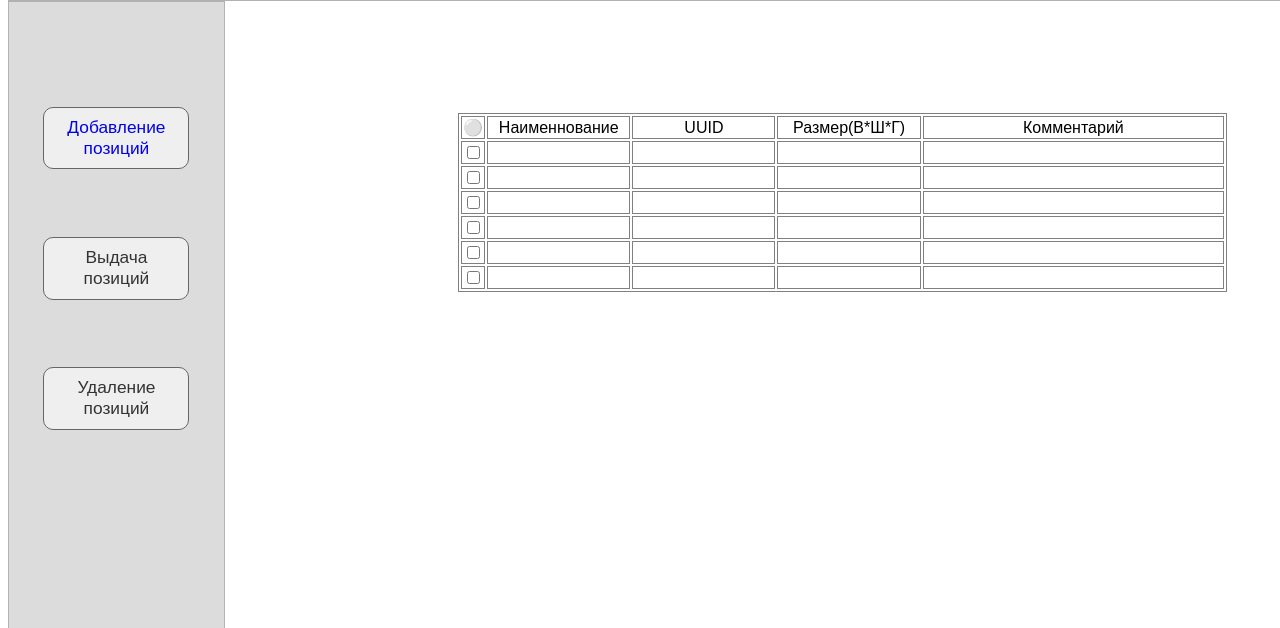
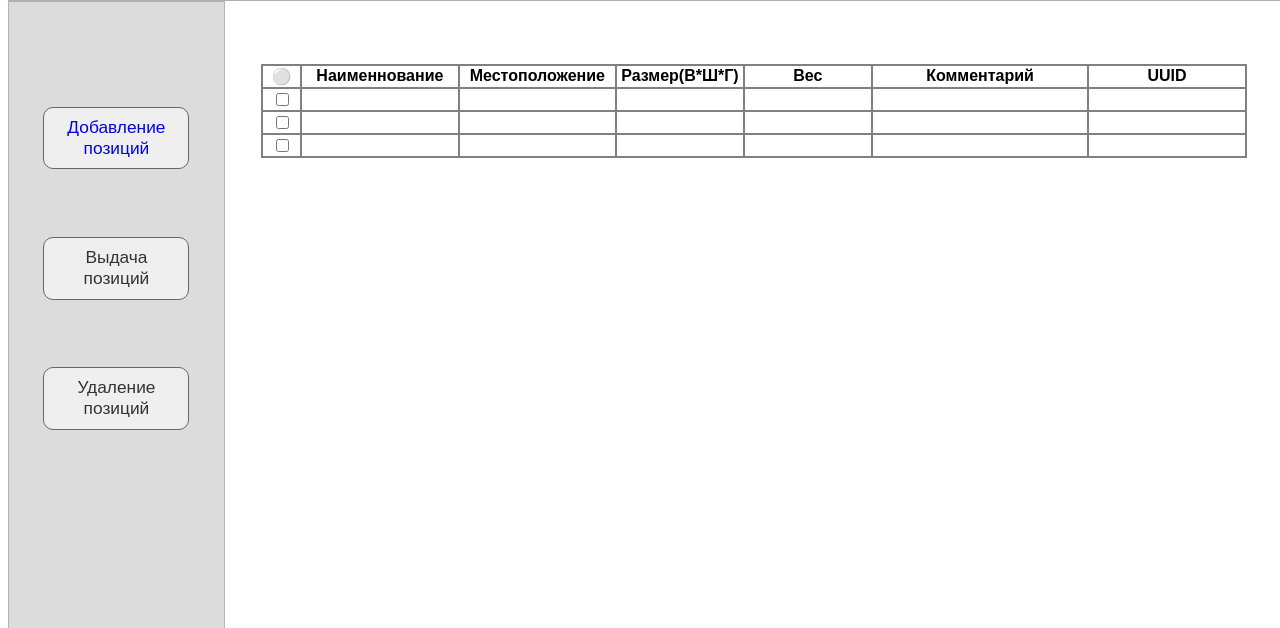
Before and after one commit to MatthewT4/MOS-Electronic-WareHouse-frontend, a plain HTML site: page index.html in a window 1280 px wide. Shown: the part 172-800 px from the top of the page. Drawn offline with Linux system fonts and the light colour scheme.

Commit message:
Fix table

```diff
--- a/index.html
+++ b/index.html
@@ -122,77 +122,52 @@
 </a>
 
 <div class="right">
-<div class="right">
-<table width="100%">
-    <tr >
+<table cellspacing=0>
+    <tr>
 
-     <td width="3%"> &#9898; </td>
-
-    <td width="19%"><center>Наименнование</center></td>
-    <td width="19%"><center>UUID</center></td>
-    <td width="19%"><center>Размер(В*Ш*Г)</center></td>
-    <td width="40%"><center>Комментарий</center></td>
+        <th class="checkbox"> &#9898; </th> <!-- ChekBox -->
+        <th >Наименнование</th>
+        <th >Местоположение</th>
+        <th class="weight">Размер(В*Ш*Г)</th>
+        <th class="weight">Вес</th>
+        <th class="Comment">Комментарий</th>
+        <th >UUID</th>
 
     </tr>
-    <tr >
+    <tr>
 
-        <td width="3%"> <input type="checkbox" name="a" value="1417"> </td>
+        <td class="checkbox"> <input type="checkbox" name="a" value="1417"> </td>
+        <td ></td>
+        <td ></td>
+        <td class="weight"></td>
+        <td class="weight"></td>
+        <td class="Comment"></td>
+        <td ></td>
 
-       <td width="19%"></td>
-       <td width="19%"></td>
-       <td width="19%"></td>
-       <td width="40%"></td>
+    </tr>
+    <tr>
 
-       </tr>
-       <tr >
+        <td class="checkbox"> <input type="checkbox" name="a" value="1417"> </td>
+        <td ></td>
+        <td ></td>
+        <td class="weight"></td>
+        <td class="weight"></td>
+        <td class="Comment"></td>
+        <td ></td>
 
-        <td width="3%"> <input type="checkbox" name="a" value="1417"> </td>
+    </tr>
+    <tr>
 
-       <td width="19%"></td>
-       <td width="19%"></td>
-       <td width="19%"></td>
-       <td width="40%"></td>
+        <td class="checkbox"> <input type="checkbox" name="a" value="1417"> </td>
+        <td ></td>
+        <td ></td>
+        <td class="weight"></td>
+        <td class="weight"></td>
+        <td class="Comment"></td>
+        <td ></td>
 
-       </tr>
-       <tr >
-
-        <td width="3%"> <input type="checkbox" name="a" value="1417"> </td>
-
-       <td width="19%"></td>
-       <td width="19%"></td>
-       <td width="19%"></td>
-       <td width="40%"></td>
-
-       </tr>
-       <tr >
-
-        <td width="3%"> <input type="checkbox" name="a" value="1417"> </td>
-
-       <td width="19%"></td>
-       <td width="19%"></td>
-       <td width="19%"></td>
-       <td width="40%"></td>
-
-       </tr><tr >
-
-        <td width="3%"> <input type="checkbox" name="a" value="1417"> </td>
-
-       <td width="19%"></td>
-       <td width="19%"></td>
-       <td width="19%"></td>
-       <td width="40%"></td>
-
-       </tr><tr >
-
-        <td width="3%"> <input type="checkbox" name="a" value="1417"> </td>
-
-       <td width="19%"></td>
-       <td width="19%"></td>
-       <td width="19%"></td>
-       <td width="40%"></td>
-
-       </tr>
-</table  >
+    </tr>
+</table>
 </div>
 </div>
 </body>
--- a/main.css
+++ b/main.css
@@ -25,25 +25,31 @@ button {
           }
 .right {width:78%; float:right; background: #FFFFFF; margin: 0%; padding: 5% 2% 1% 2%;}
 table {
-border: 1px solid grey;
-font-family: Arial,sans-serif;
+  border: 1px solid grey;
+  font-family: Arial,sans-serif;
+  text-align: center;
+  width: 100%;
 }
-tr {
-border: 1px solid grey;
+tr, td, th{
+  border: 1px solid grey;
+  width: 16%;
 }
-td {
-border: 1px solid grey;
+.checkbox {
+  width: 4%;
 }
-th {
-  border: 1px solid grey;
-  }
+.weight {
+  width: 13%;
+}
+.Comment {
+  width: 22%;
+}
 #main {
   display: none;
   position: absolute;
   top: 0;
   left: 0;
   width: 100%;
-  height: 100%;
+  height: 100%;}
   #zatemnenie {
     background: rgba(102, 102, 102, 0.5);
     width: 100%;
@@ -53,7 +59,6 @@ th {
     left: 0;
     display: none;
   }
-}
 #okno {
   width: 70%;
   height: 60%;
```
